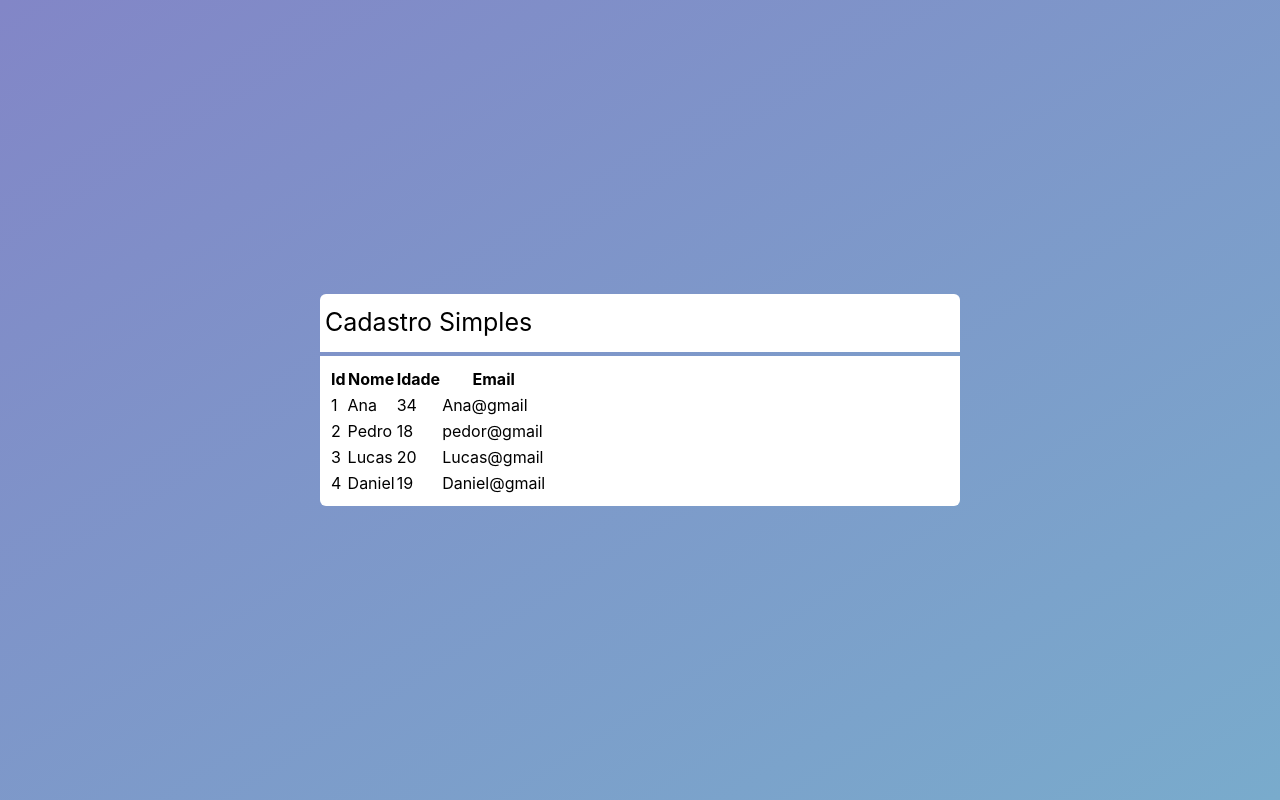
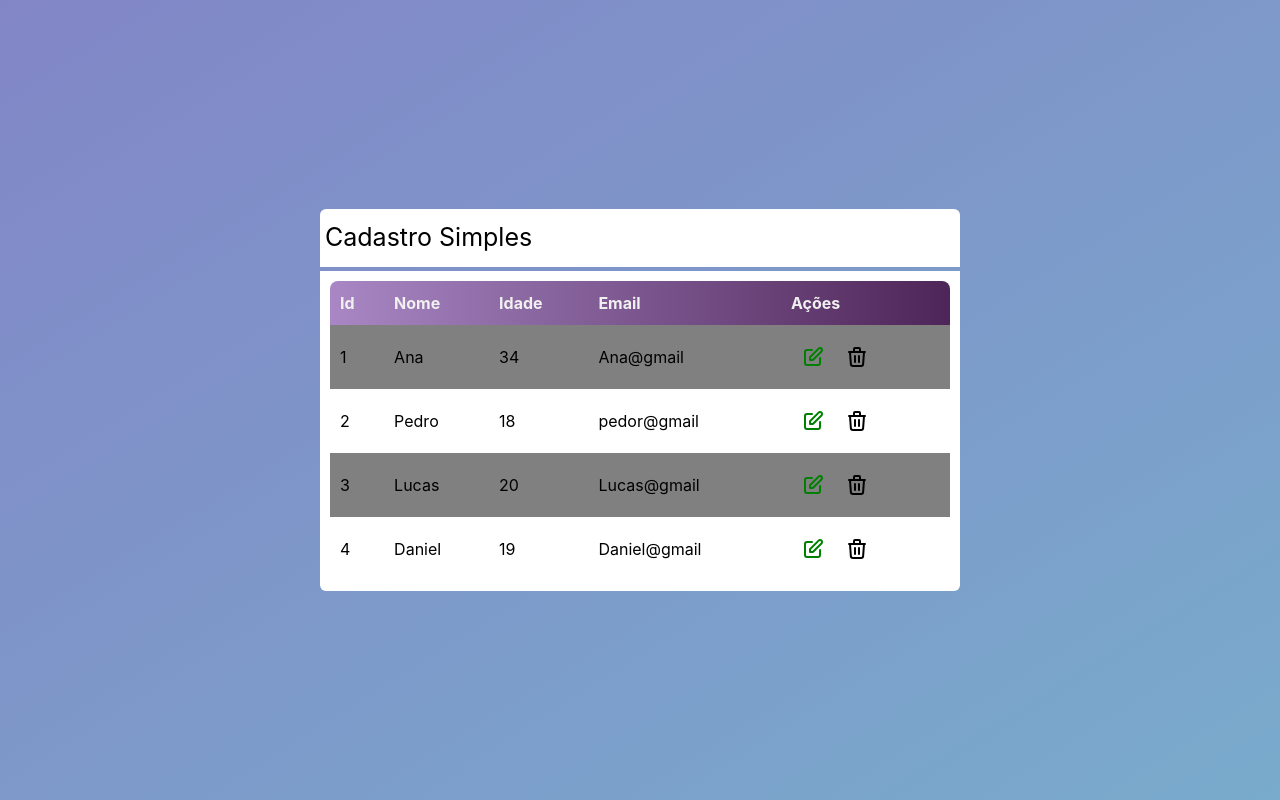
Before and after one commit to ketlynsantos/Cadastro-Simples-NextJs, a Next.js app: page / in a window 1280 px wide. Built offline with nearby package versions, Linux system fonts and the light colour scheme.

Commit message:
Adding actions column

```diff
--- /dev/null
+++ b/src/components/Icons.tsx
@@ -0,0 +1,11 @@
+export const IconEdition = (
+    <svg xmlns="http://www.w3.org/2000/svg" className="h-6 w-6" fill="none" viewBox="0 0 24 24" stroke="currentColor" strokeWidth={2}>
+        <path strokeLinecap="round" strokeLinejoin="round" d="M11 5H6a2 2 0 00-2 2v11a2 2 0 002 2h11a2 2 0 002-2v-5m-1.414-9.414a2 2 0 112.828 2.828L11.828 15H9v-2.828l8.586-8.586z" />
+    </svg>
+)
+
+export const IconTrash = (
+    <svg xmlns="http://www.w3.org/2000/svg" className="h-6 w-6" fill="none" viewBox="0 0 24 24" stroke="currentColor" strokeWidth={2}>
+        <path strokeLinecap="round" strokeLinejoin="round" d="M19 7l-.867 12.142A2 2 0 0116.138 21H7.862a2 2 0 01-1.995-1.858L5 7m5 4v6m4-6v6m1-10V4a1 1 0 00-1-1h-4a1 1 0 00-1 1v3M4 7h16" />
+    </svg>
+)
--- a/src/components/Table.tsx
+++ b/src/components/Table.tsx
@@ -1,4 +1,7 @@
+import styles from '../styles/Table.module.css'
 import Client from "../core/Client"
+import { IconEdition, IconTrash } from './Icons'
+
 
 interface TableProps {
     clients: Client[]
@@ -13,6 +16,7 @@ export default function Table(props: TableProps) {
                 <th>Nome</th>
                 <th>Idade</th>
                 <th>Email</th>
+                <th>Ações</th>
             </tr>
         )
     }
@@ -20,18 +24,28 @@ export default function Table(props: TableProps) {
     function renderData() {
         return props.clients?.map((client, i) => {
             return (
-                <tr key={client.id}>
+                <tr key={client.id} style={{backgroundColor: `${i % 2 === 0 ? 'gray' : 'white'}`}}>
                     <td>{ client.id }</td>
                     <td>{ client.name }</td>
                     <td>{ client.age }</td>
                     <td>{ client.email }</td>
+                    {renderActions(client)}
                 </tr>
             )
         })
     }
 
+    function renderActions(client: Client) {
+        return (
+            <td style={{display: 'flex'}}>
+                <button className={styles.btnEdition}>{ IconEdition }</button>
+                <button className={styles.iconTrash}>{ IconTrash }</button>
+            </td>
+        )
+    }
+
     return(
-        <table>
+        <table className={styles.table}>
             <thead>{ renderHeader() }</thead>
             <tbody>{ renderData() }</tbody>
         </table>
--- /dev/null
+++ b/src/styles/Table.module.css
@@ -0,0 +1,42 @@
+.table {
+    width: 100%;
+
+    overflow: hidden;
+    border-radius: 8px;
+}
+
+.table thead{
+    background-image: linear-gradient(to right, #a887c4, rgb(78, 37, 88));
+    color: #f1f0f0;
+}
+
+.table th,
+.table td {
+    text-align: left;
+    padding: 10px;
+}
+
+.table th:nth-last-child() {
+    text-align: center;
+}
+
+.table button {
+    display: flex;
+    justify-content: center;
+    align-items: center;
+    border-radius: 100%;
+    padding: 5px;
+    margin: 5px;
+}
+
+.table button:hover {
+    background-color: white;
+}
+
+.table .btnEdition {
+    color: green ;
+}
+
+.table .btnTrash {
+    color: red;
+}
```
